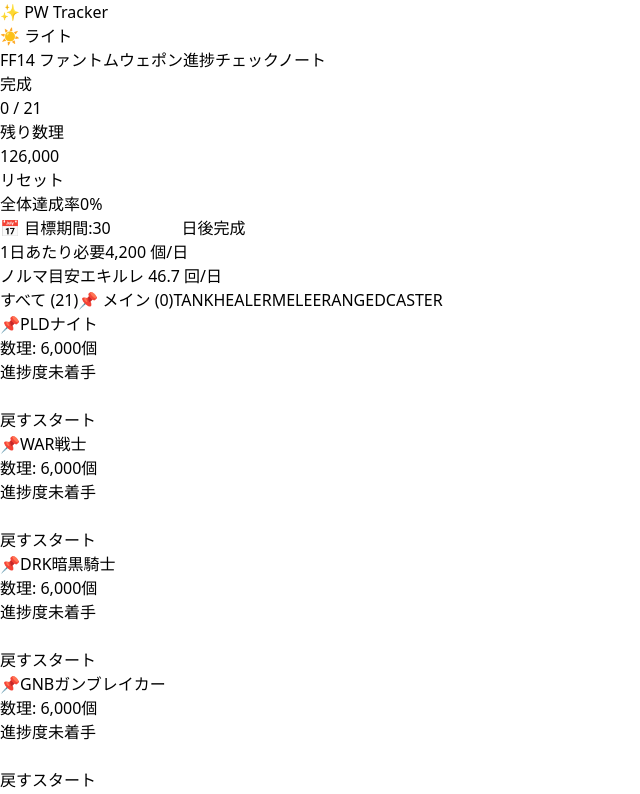
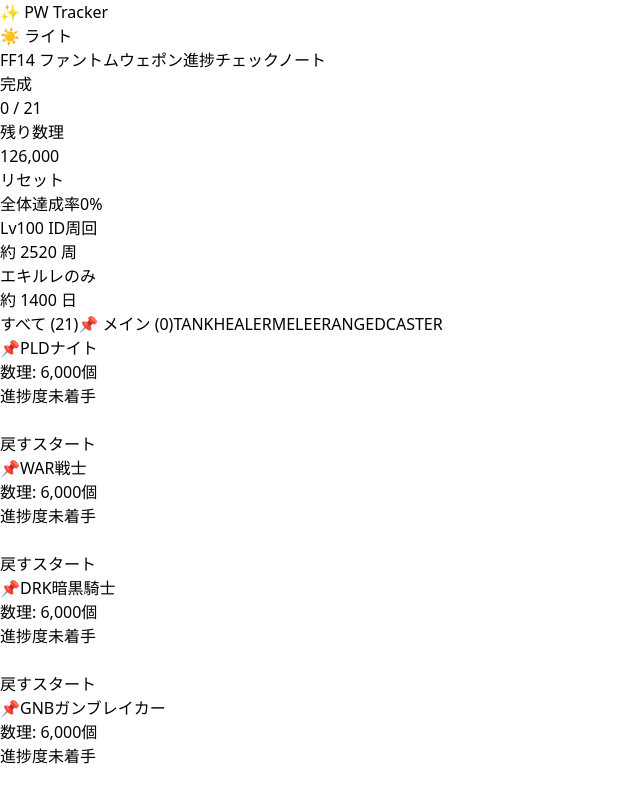
Before and after one commit to nonononova/ff14-pw-tracker, a React (Vite) app: page / in a window 1280 px wide. Shown: the top 794 px of the page, without its empty margins (0-640 px from the left). Built offline with nearby package versions, Linux system fonts and the light colour scheme.

Commit message:
目標計算パネルを削除してすっきり整理

```diff
--- a/src/components/Dashboard.tsx
+++ b/src/components/Dashboard.tsx
@@ -41,7 +41,6 @@
   const [jobs, setJobs] = useLocalStorage<JobData[]>('ff14_pw_tracker_jobs', INITIAL_JOBS);
   const [activeFilter, setActiveFilter] = useState<FilterRole>('all');
   const [isDarkMode, setIsDarkMode] = useLocalStorage<boolean>('ff14_pw_tracker_darkmode', false);
-  const [targetDays, setTargetDays] = useLocalStorage<number>('ff14_pw_tracker_target_days', 30);
 
   const handlePhaseChange = (jobCode: string, newPhase: number) => {
     setJobs((prev) =>
@@ -82,13 +81,14 @@
     return sum + (4 - job.phase) * 1500;
   }, 0);
 
+  // 全体達成率
   const MAX_TOKENS = 21 * 4 * 1500;
   const currentTokens = MAX_TOKENS - totalTokensNeeded;
   const progressPercent = Math.round((currentTokens / MAX_TOKENS) * 100);
 
-  const safeTargetDays = Math.max(1, targetDays || 1);
-  const dailyTokensNeeded = Math.ceil(totalTokensNeeded / safeTargetDays);
-  const dailyExRuns = (dailyTokensNeeded / 90).toFixed(1);
+  // 周回数の換算 (Lv100 ID = 50個/周, エキルレ = 90個/日)
+  const idRunsNeeded = Math.ceil(totalTokensNeeded / 50);
+  const exDaysNeeded = Math.ceil(totalTokensNeeded / 90);
 
   const filterTabs: { id: FilterRole; label: string }[] = [
     { id: 'all', label: `すべて (${jobs.length})` },
@@ -171,7 +171,7 @@
           </div>
 
           <div className={`pt-4 border-t grid grid-cols-1 md:grid-cols-3 gap-4 items-center ${isDarkMode ? 'border-slate-700' : 'border-slate-100'}`}>
-            <div className="md:col-span-1 space-y-1.5">
+            <div className="md:col-span-2 space-y-1.5">
               <div className="flex justify-between text-xs font-bold">
                 <span className={isDarkMode ? 'text-slate-400' : 'text-slate-500'}>全体達成率</span>
                 <span className="text-pink-500">{progressPercent}%</span>
@@ -184,37 +184,20 @@
               </div>
             </div>
 
-            <div className={`md:col-span-2 rounded-2xl p-3 border flex flex-wrap items-center justify-between gap-3 text-xs ${
+            <div className={`rounded-2xl p-2.5 border flex items-center justify-around text-center text-xs ${
               isDarkMode ? 'bg-slate-900/80 border-slate-700' : 'bg-slate-50/80 border-slate-100'
             }`}>
-              <div className="flex items-center gap-2">
-                <span className="font-bold text-pink-500">📅 目標期間:</span>
-                <input
-                  type="number"
-                  min="1"
-                  max="365"
-                  value={targetDays}
-                  onChange={(e) => setTargetDays(Number(e.target.value))}
-                  className={`w-14 text-center font-bold rounded-lg border py-1 px-1 text-xs focus:outline-none focus:ring-2 focus:ring-pink-400 ${
-                    isDarkMode ? 'bg-slate-800 border-slate-600 text-slate-100' : 'bg-white border-slate-300 text-slate-700'
-                  }`}
-                />
-                <span className="font-medium">日後完成</span>
+              <div>
+                <div className="text-[10px] text-slate-400 font-medium">Lv100 ID周回</div>
+                <div className={`font-bold ${isDarkMode ? 'text-slate-200' : 'text-slate-700'}`}>
+                  約 <span className="text-pink-500 font-extrabold">{idRunsNeeded}</span> 周
+                </div>
               </div>
-
-              <div className="flex items-center gap-4">
-                <div>
-                  <span className="text-[10px] text-slate-400 block">1日あたり必要</span>
-                  <span className="font-extrabold text-pink-500 text-sm">
-                    {totalTokensNeeded === 0 ? '0' : dailyTokensNeeded.toLocaleString()} <span className="text-xs text-slate-400 font-normal">個/日</span>
-                  </span>
-                </div>
-                <div className={`h-6 w-px ${isDarkMode ? 'bg-slate-700' : 'bg-slate-200'}`} />
-                <div>
-                  <span className="text-[10px] text-slate-400 block">ノルマ目安</span>
-                  <span className={`font-bold ${isDarkMode ? 'text-slate-300' : 'text-slate-700'}`}>
-                    エキルレ <span className="text-pink-500 font-bold">{totalTokensNeeded === 0 ? '0' : dailyExRuns}</span> 回/日
-                  </span>
+              <div className={`h-6 w-px ${isDarkMode ? 'bg-slate-700' : 'bg-slate-200'}`} />
+              <div>
+                <div className="text-[10px] text-slate-400 font-medium">エキルレのみ</div>
+                <div className={`font-bold ${isDarkMode ? 'text-slate-200' : 'text-slate-700'}`}>
+                  約 <span className="text-pink-500 font-extrabold">{exDaysNeeded}</span> 日
                 </div>
               </div>
             </div>
```
